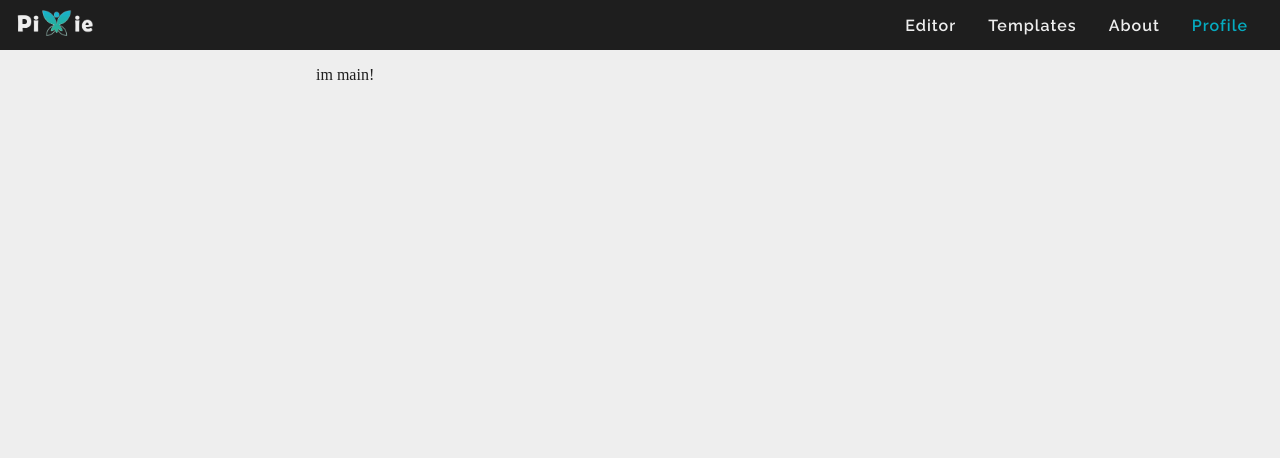
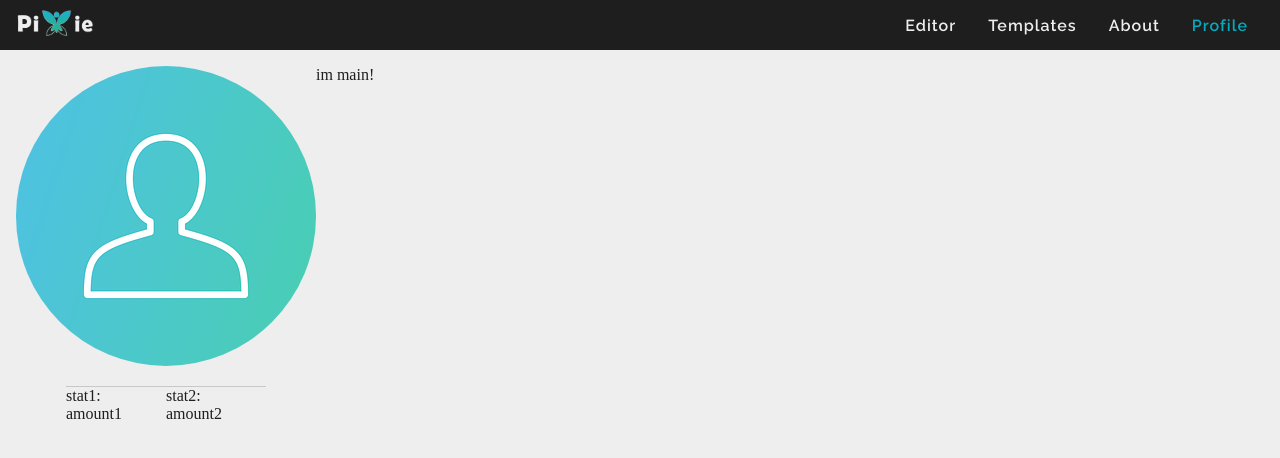
Before and after one commit to Lizon57/Pixie, a React (Create React App) app in the folder frontend/: page /#/profile in a window 1280 px wide. Shown: the top 458 px of the page. Built offline with nearby package versions, Linux system fonts and the light colour scheme.

Commit message:
profile starting

```diff
--- a/frontend/src/pages/Profile.jsx
+++ b/frontend/src/pages/Profile.jsx
@@ -10,7 +10,10 @@ export class Profile extends React.Component {
             <section className="profile-container">
                 <div className="profile-sidebar">
                 <div className="user-img"></div>
-                <div className="statistics"></div>
+                <div className="statistics">
+                    <div><span>stat1:</span><span>amount1</span></div>
+                    <div><span>stat2:</span><span>amount2</span></div>
+                </div>
                 <div className="side-nav"></div>
                 </div>
                 <div className="profile-main">
--- a/frontend/src/styles/cmps/_profile-container.scss
+++ b/frontend/src/styles/cmps/_profile-container.scss
@@ -5,6 +5,33 @@
 
     .profile-sidebar {
         width: 300px;
+        display: flex;
+        flex-direction: column;
+        align-items: center;
+
+        .user-img {
+            width: 300px;
+            height: 300px;
+            background-image: url(../../assets/img/user-img.png);
+            background-position: center;
+            border-radius: 50%;
+        }
+
+        .statistics {
+            margin-top: 20px;
+            margin-bottom: 20px;
+            border-top: #c8c8c8 1px solid;
+            border-bottom: #c8c8c8 1px solid;
+            width: 200px;
+            height: 100px;
+            display: flex;
+
+            div {
+                flex-grow: 1;
+                display: flex;
+                flex-direction: column;
+            }
+        }
     }
 
     .profile-main {
```
